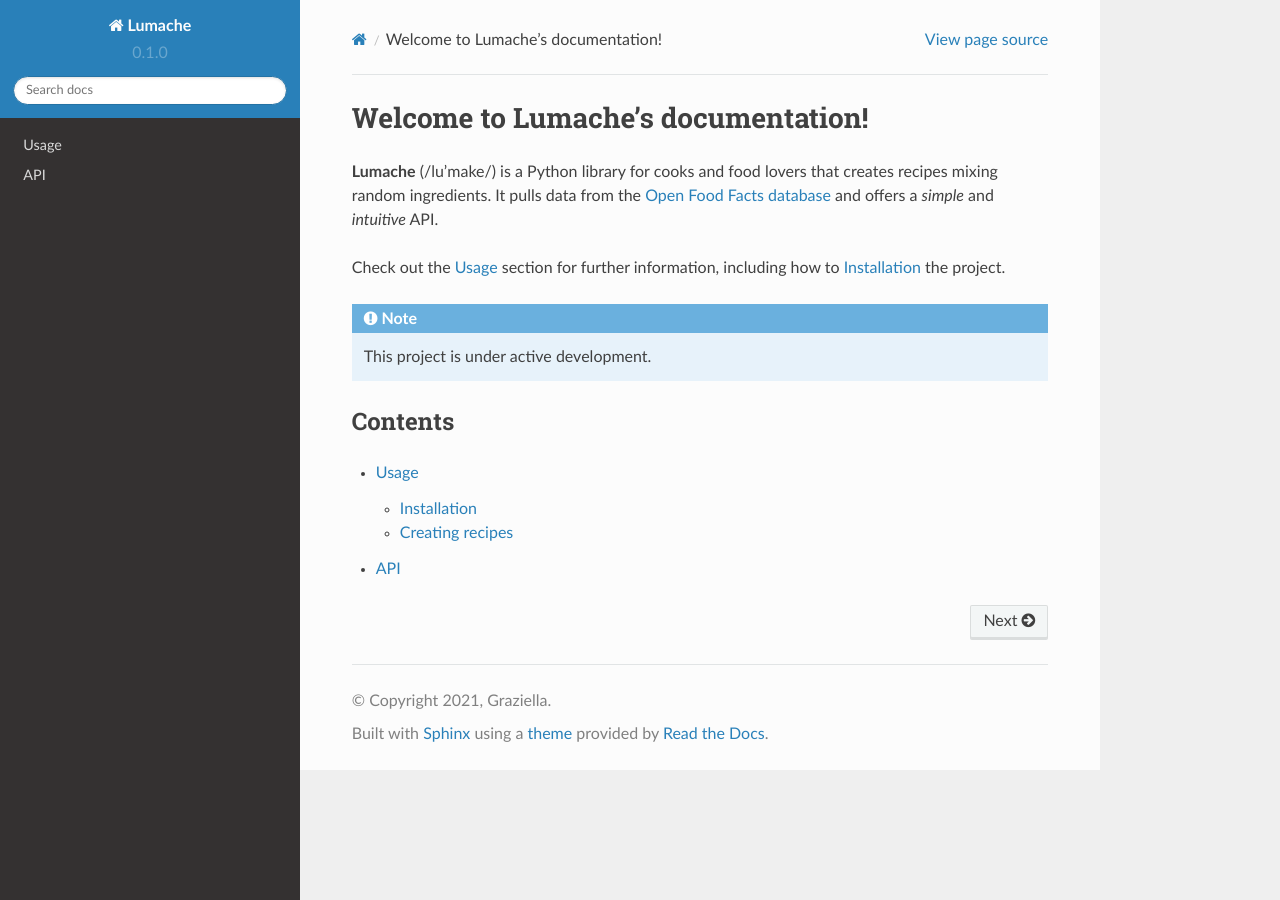
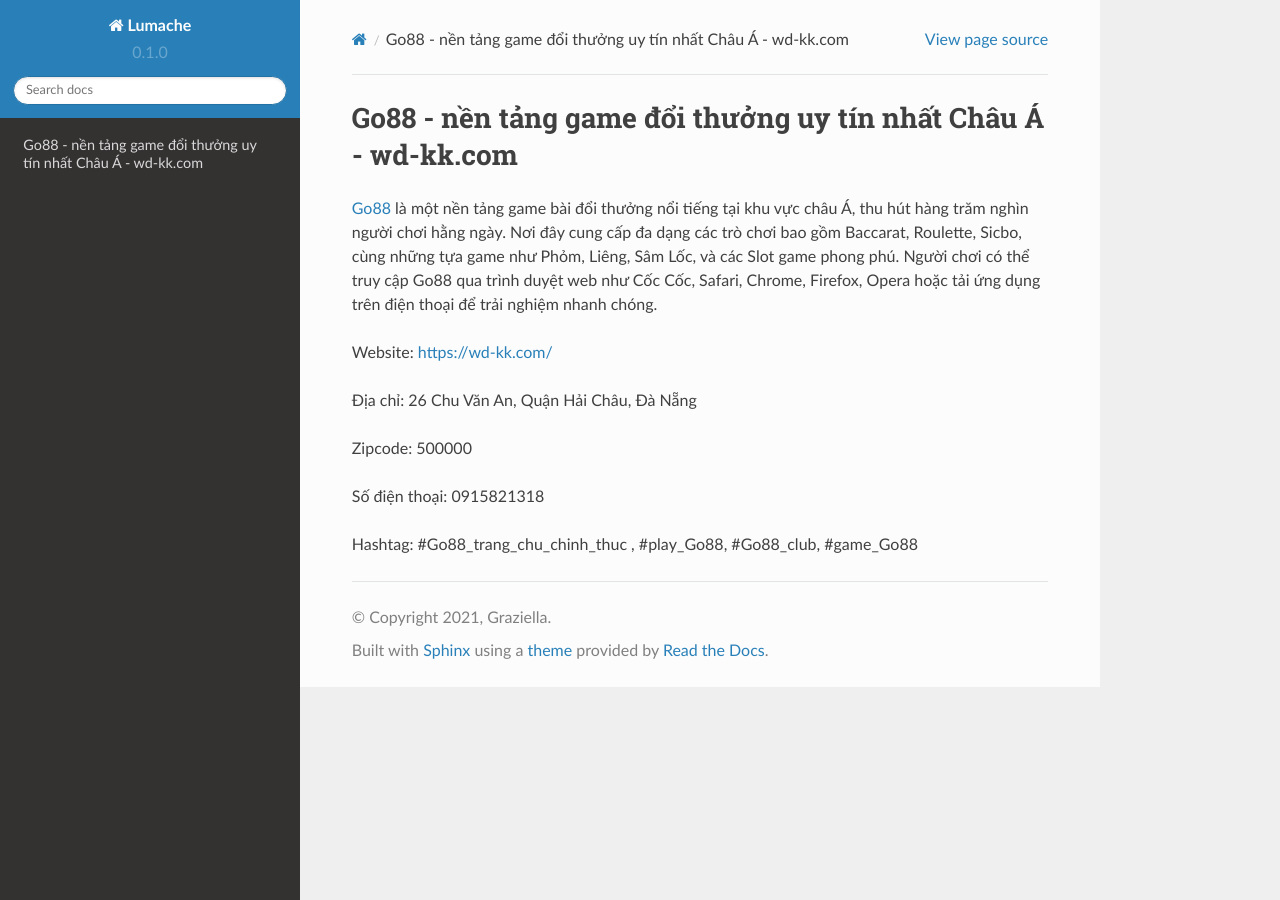
Before and after one commit to iaduphattai904809/go88-wd-kk, a Sphinx documentation site: the page built from docs/source/index.rst, in a window 1280 px wide. Built offline with Sphinx 7.4.7 and the Read the Docs theme 2.0.0, drawn with Linux system fonts in a browser that asks for light colours.

Commit message:
Update index.rst

```diff
--- a/docs/source/index.rst
+++ b/docs/source/index.rst
@@ -1,22 +1,14 @@
-Welcome to Lumache's documentation!
+Go88 - nền tảng game đổi thưởng uy tín nhất Châu Á - wd-kk.com
 ===================================
 
-**Lumache** (/lu'make/) is a Python library for cooks and food lovers
-that creates recipes mixing random ingredients.
-It pulls data from the `Open Food Facts database <https://world.openfoodfacts.org/>`_
-and offers a *simple* and *intuitive* API.
+`Go88 <https://wd-kk.com/>`_ là một nền tảng game bài đổi thưởng nổi tiếng tại khu vực châu Á, thu hút hàng trăm nghìn người chơi hằng ngày. Nơi đây cung cấp đa dạng các trò chơi bao gồm Baccarat, Roulette, Sicbo, cùng những tựa game như Phỏm, Liêng, Sâm Lốc, và các Slot game phong phú. Người chơi có thể truy cập Go88 qua trình duyệt web như Cốc Cốc, Safari, Chrome, Firefox, Opera hoặc tải ứng dụng trên điện thoại để trải nghiệm nhanh chóng.
 
-Check out the :doc:`usage` section for further information, including
-how to :ref:`installation` the project.
+Website: https://wd-kk.com/
 
-.. note::
+Địa chỉ: 26 Chu Văn An, Quận Hải Châu, Đà Nẵng
 
-   This project is under active development.
+Zipcode: 500000
 
-Contents
---------
+Số điện thoại: 0915821318
 
-.. toctree::
-
-   usage
-   api
+Hashtag: #Go88_trang_chu_chinh_thuc , #play_Go88, #Go88_club, #game_Go88
```
